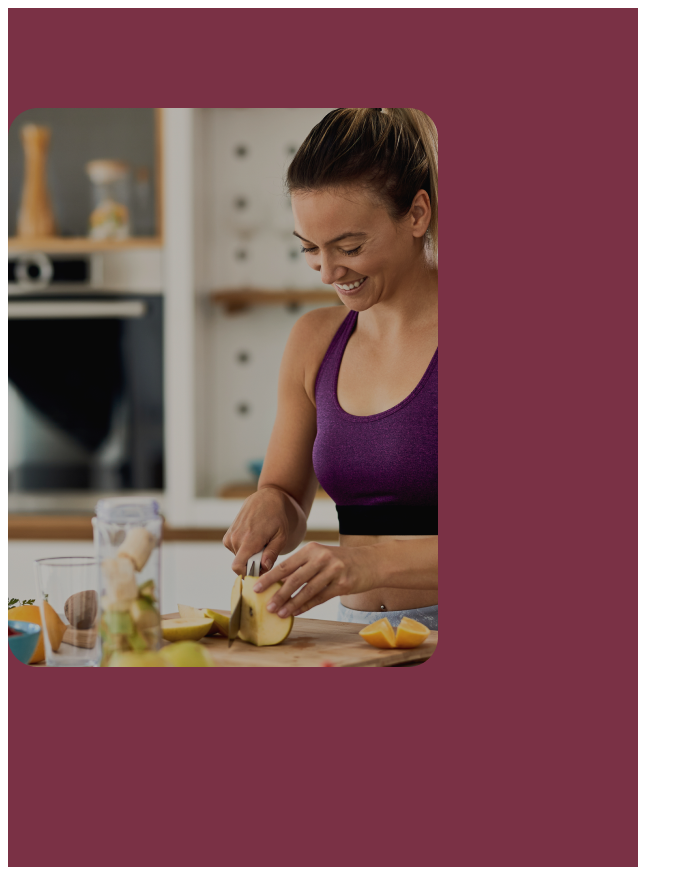
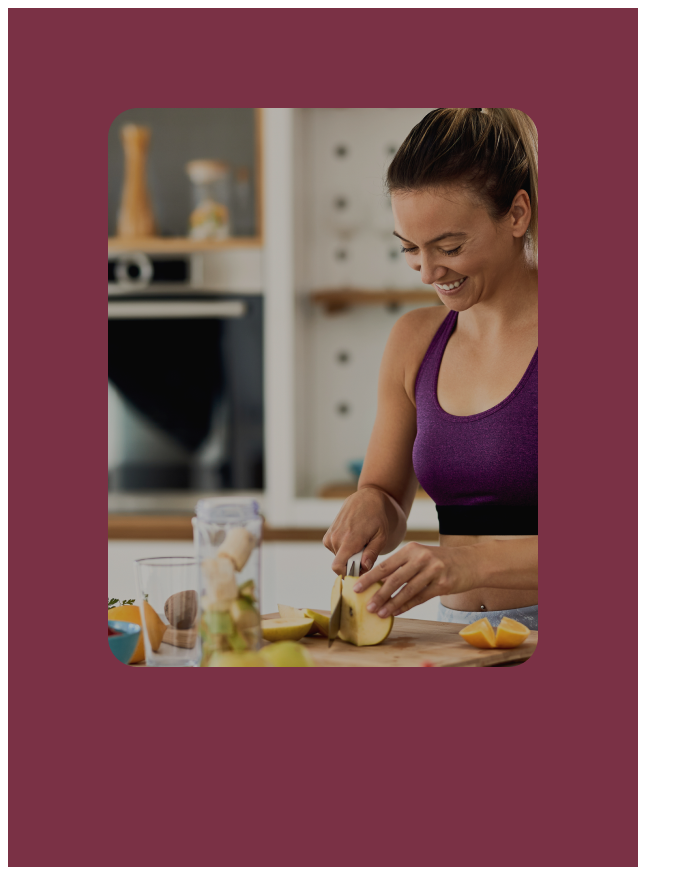
Before and after one commit to EmreMaltepe/GreenHarvest-How-it-work, a plain HTML site: page index.html in a window 1280 px wide. Shown: the whole page, without its empty margins (0-693 px from the left). Drawn offline with Linux system fonts and the light colour scheme.

Commit message:
Revert "project"

```diff
--- a/css/styles.css
+++ b/css/styles.css
@@ -22,6 +22,8 @@ body {
   gap: 0px;
   opacity: 0px;
   display: block;
-  text-align: center;
+  margin: auto;
+  padding: auto;
+
 
 }
```
